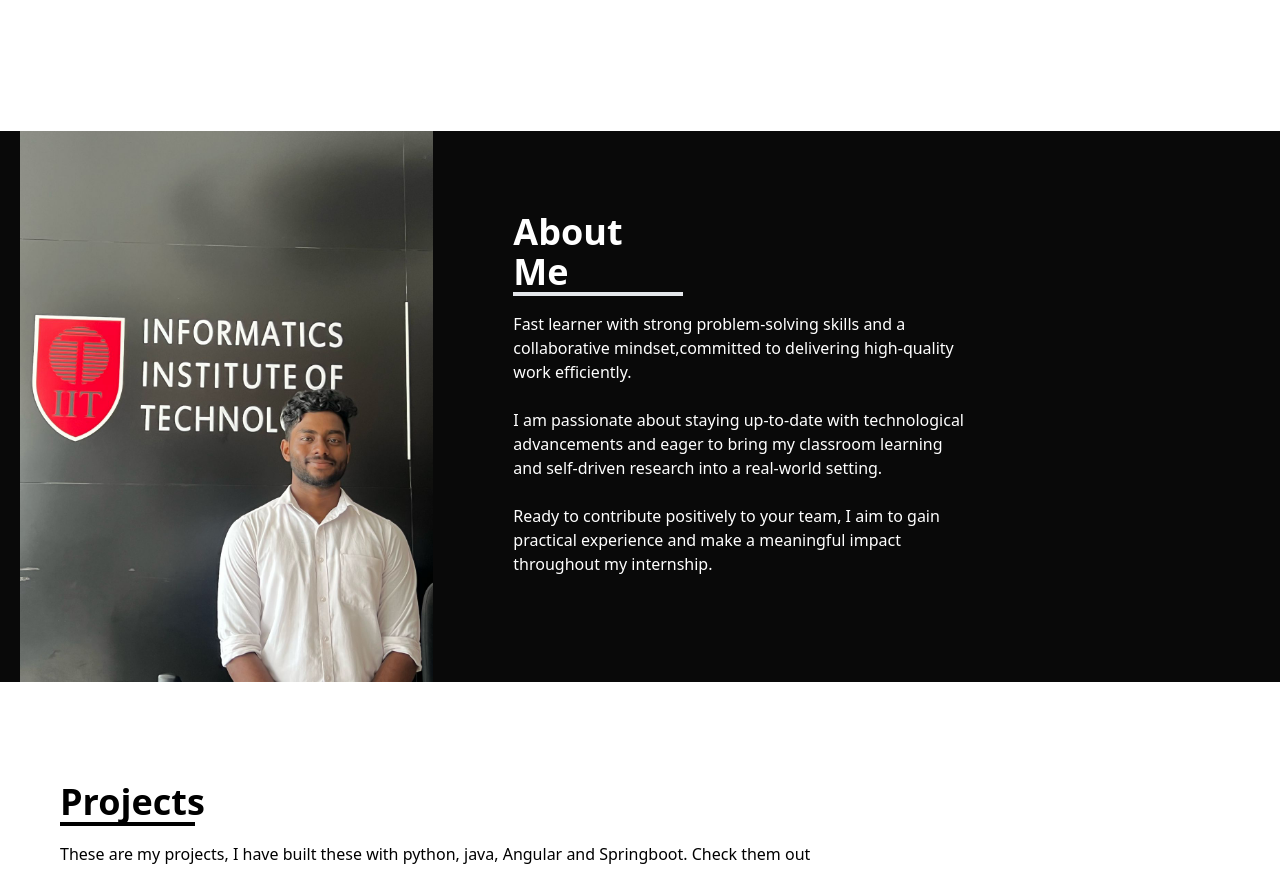
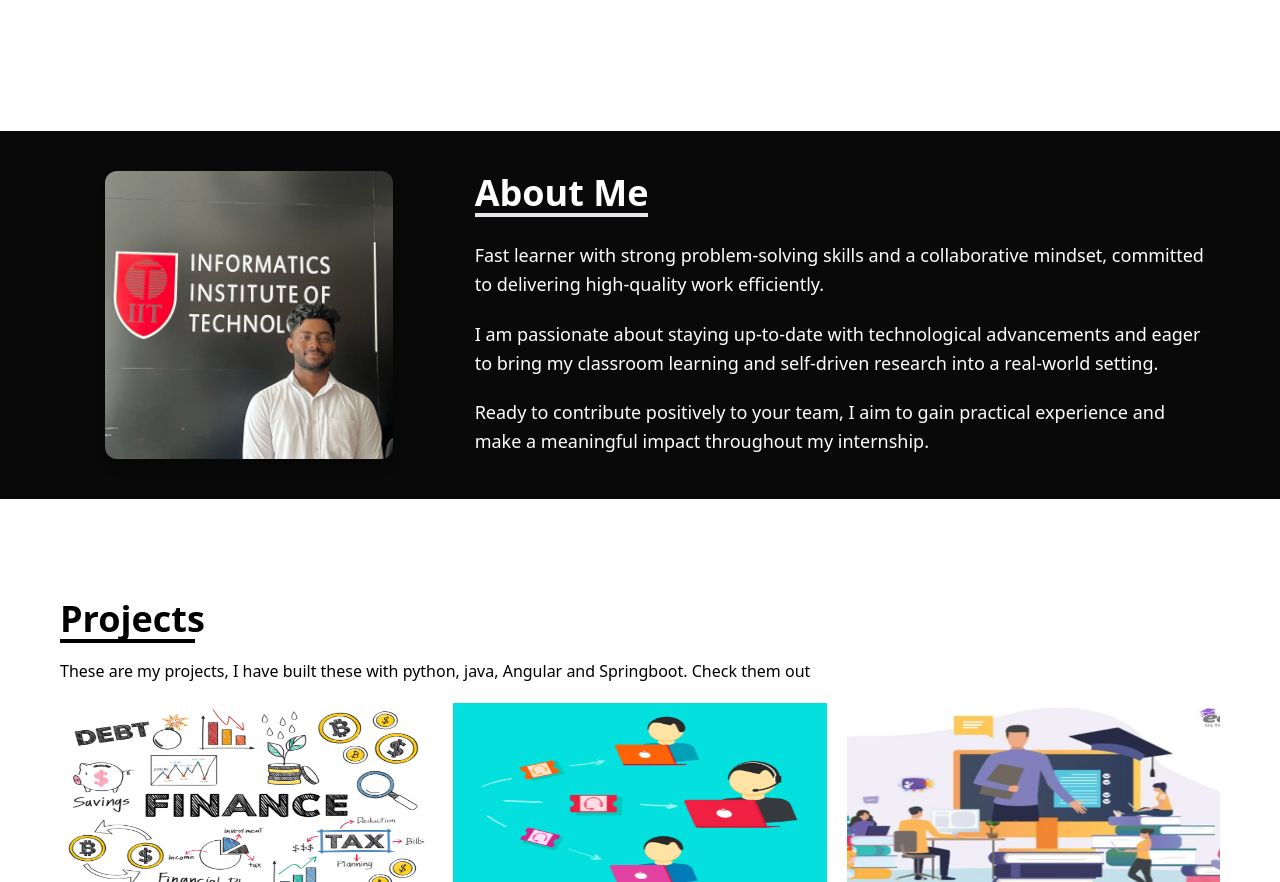
Before and after one commit to Dharnishan/Portfolio, a React (Create React App) app: page / in a window 1280 px wide. Shown: the part 502-1384 px from the top of the page. Built offline with nearby package versions, Linux system fonts and the light colour scheme.

Commit message:
add some css

```diff
--- a/src/components/About.js
+++ b/src/components/About.js
@@ -1,22 +1,55 @@
+// import DharnishImg from '../Assests/dharnish.jpg';
+// export default function About(){
+//     const config ={
+//         line1:'Fast learner with strong problem-solving skills and a collaborative mindset,committed to delivering high-quality work efficiently.',
+//         line2:'I am passionate about staying up-to-date with technological advancements and eager to bring my classroom learning and self-driven research into a real-world setting.',
+//         line3:'Ready to contribute positively to your team, I aim to gain practical experience and make a meaningful impact throughout my internship. '
+//     }
+//     return <section className='flex flec-col md:flex-row flex bg-primary px-5 'id='about'>
+//         <div className='md:w-1/3'>
+//             <img src={DharnishImg}></img>
+//         </div>
+//         <div className='px-20 w-1/2 flex justify-center'>
+//             <div className='flex flex-col justify-center'>
+//                 <b><h1 className='text-4xl text-white border-b-4 mb-4 w-[170px]'>About Me</h1></b>
+//                 <p className='text-white'>{config.line1} </p><br></br>
+//                 <p className='text-white'>{config.line2}</p><br></br>
+//                 <p className='text-white'>{config.line3}</p><br></br>
+//             </div>
+
+//         </div>
+//     </section>
+// }
+
 import DharnishImg from '../Assests/dharnish.jpg';
-export default function About(){
-    const config ={
-        line1:'Fast learner with strong problem-solving skills and a collaborative mindset,committed to delivering high-quality work efficiently.',
-        line2:'I am passionate about staying up-to-date with technological advancements and eager to bring my classroom learning and self-driven research into a real-world setting.',
-        line3:'Ready to contribute positively to your team, I aim to gain practical experience and make a meaningful impact throughout my internship. '
-    }
-    return <section className='flex flec-col md:flex-row flex bg-primary px-5 'id='about'>
-        <div className='md:w-1/3'>
-            <img src={DharnishImg}></img>
-        </div>
-        <div className='px-20 w-1/2 flex justify-center'>
-            <div className='flex flex-col justify-center'>
-                <b><h1 className='text-4xl text-white border-b-4 mb-4 w-[170px]'>About Me</h1></b>
-                <p className='text-white'>{config.line1} </p><br></br>
-                <p className='text-white'>{config.line2}</p><br></br>
-                <p className='text-white'>{config.line3}</p><br></br>
+
+export default function About() {
+    const config = {
+        line1: 'Fast learner with strong problem-solving skills and a collaborative mindset, committed to delivering high-quality work efficiently.',
+        line2: 'I am passionate about staying up-to-date with technological advancements and eager to bring my classroom learning and self-driven research into a real-world setting.',
+        line3: 'Ready to contribute positively to your team, I aim to gain practical experience and make a meaningful impact throughout my internship.'
+    };
+
+    return (
+        <section className="flex flex-col md:flex-row bg-primary px-6 md:px-16 py-10 gap-10 items-center" id="about">
+            {/* Image Section */}
+            <div className="md:w-1/3 w-full flex justify-center">
+                <img
+                    src={DharnishImg}
+                    alt="Dharnish"
+                    className="rounded-xl shadow-lg w-72 h-72 object-cover transition-transform duration-300 hover:scale-105"
+                />
             </div>
 
-        </div>
-    </section>
+            {/* Text Section */}
+            <div className="md:w-2/3 w-full">
+                <h1 className="text-4xl font-bold text-white border-b-4 border-accent mb-6 w-fit">About Me</h1>
+                <div className="space-y-5 text-white text-lg leading-relaxed">
+                    <p>{config.line1}</p>
+                    <p>{config.line2}</p>
+                    <p>{config.line3}</p>
+                </div>
+            </div>
+        </section>
+    );
 }
```
